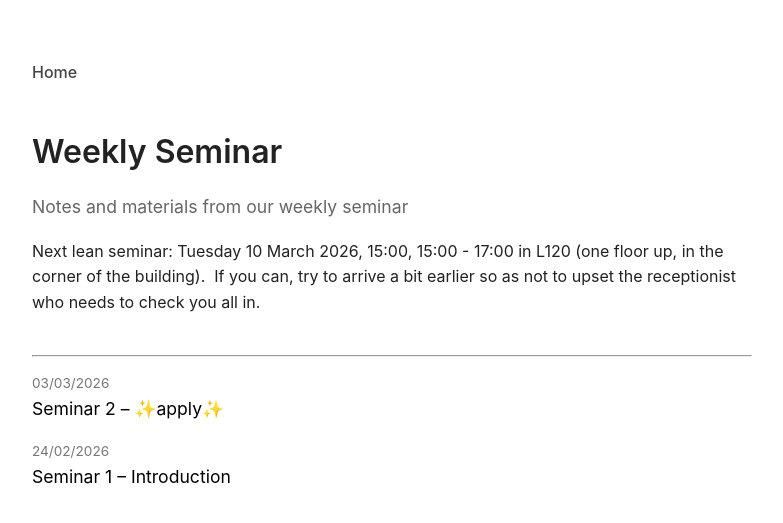
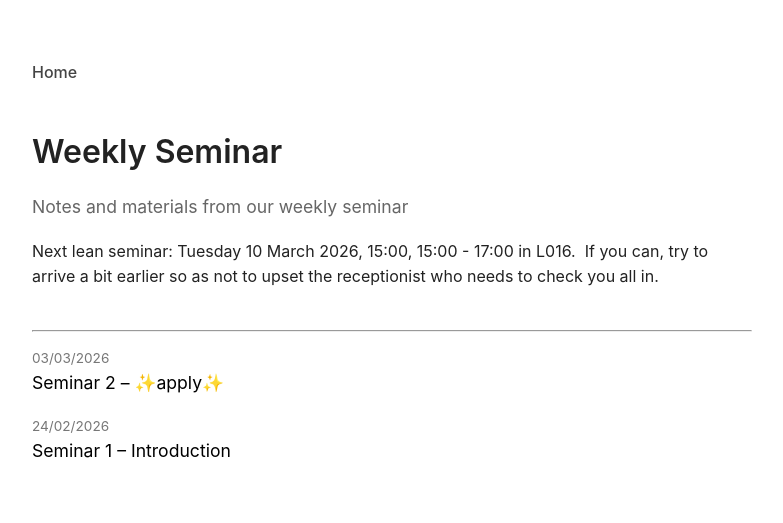
Before and after one commit to Carli-B/lean-seminar, a Jekyll site: the page built from index.html, in a window 1280 px wide. Shown: the top 523 px of the page, without its empty margins (248-1031 px from the left). Built offline with Jekyll 4.4.1, drawn with Linux system fonts in a browser that asks for light colours.

Commit message:
Update index.html

```diff
--- a/index.html
+++ b/index.html
@@ -6,7 +6,7 @@
 <header class="site-header">
   <h1>{{ site.title }}</h1>
   <p class="site-description">{{ site.description }}</p>
-  <p> Next lean seminar: Tuesday 10 March 2026, 15:00, 15:00 - 17:00 in L120 (one floor up, in the corner of the building).  If you can, try to arrive a bit earlier so as not to upset the receptionist who needs to check you all in.</p>
+  <p> Next lean seminar: Tuesday 10 March 2026, 15:00, 15:00 - 17:00 in L016.  If you can, try to arrive a bit earlier so as not to upset the receptionist who needs to check you all in.</p>
 </header>
 <hr>
 
```
